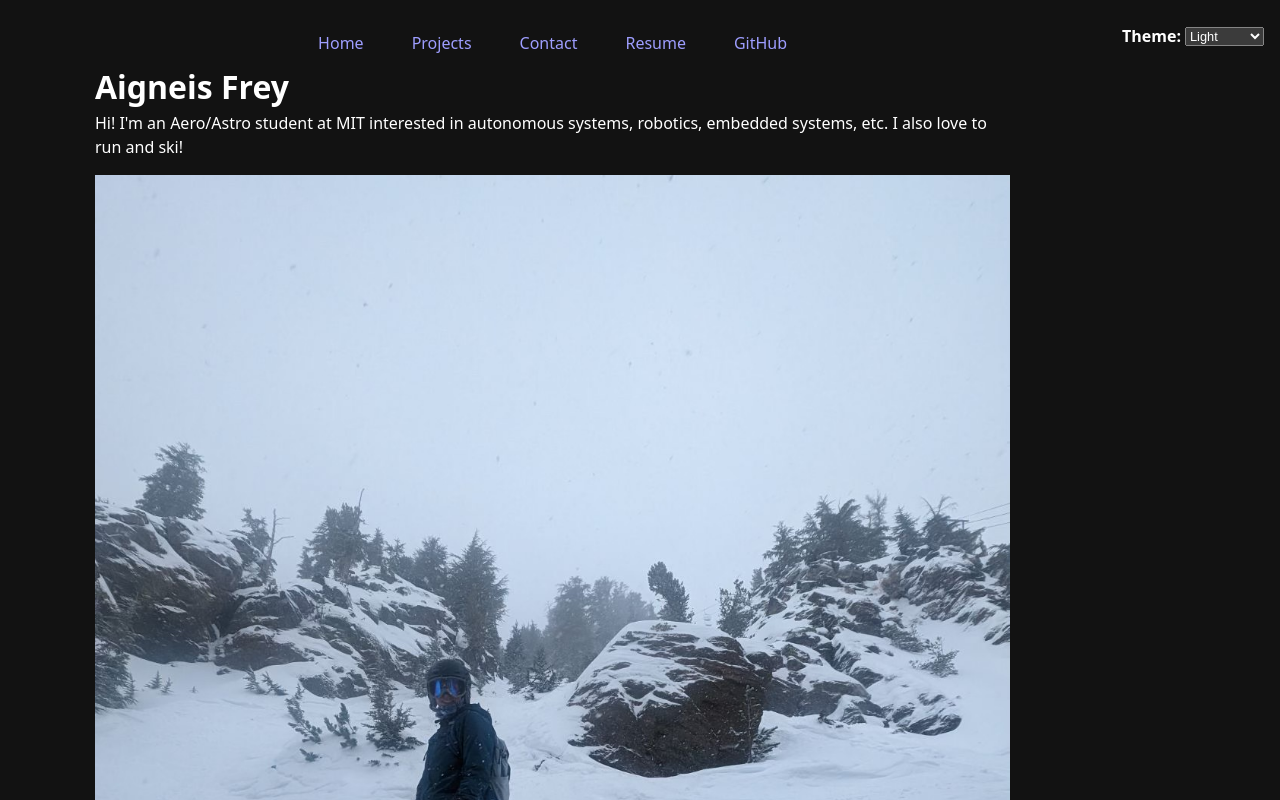
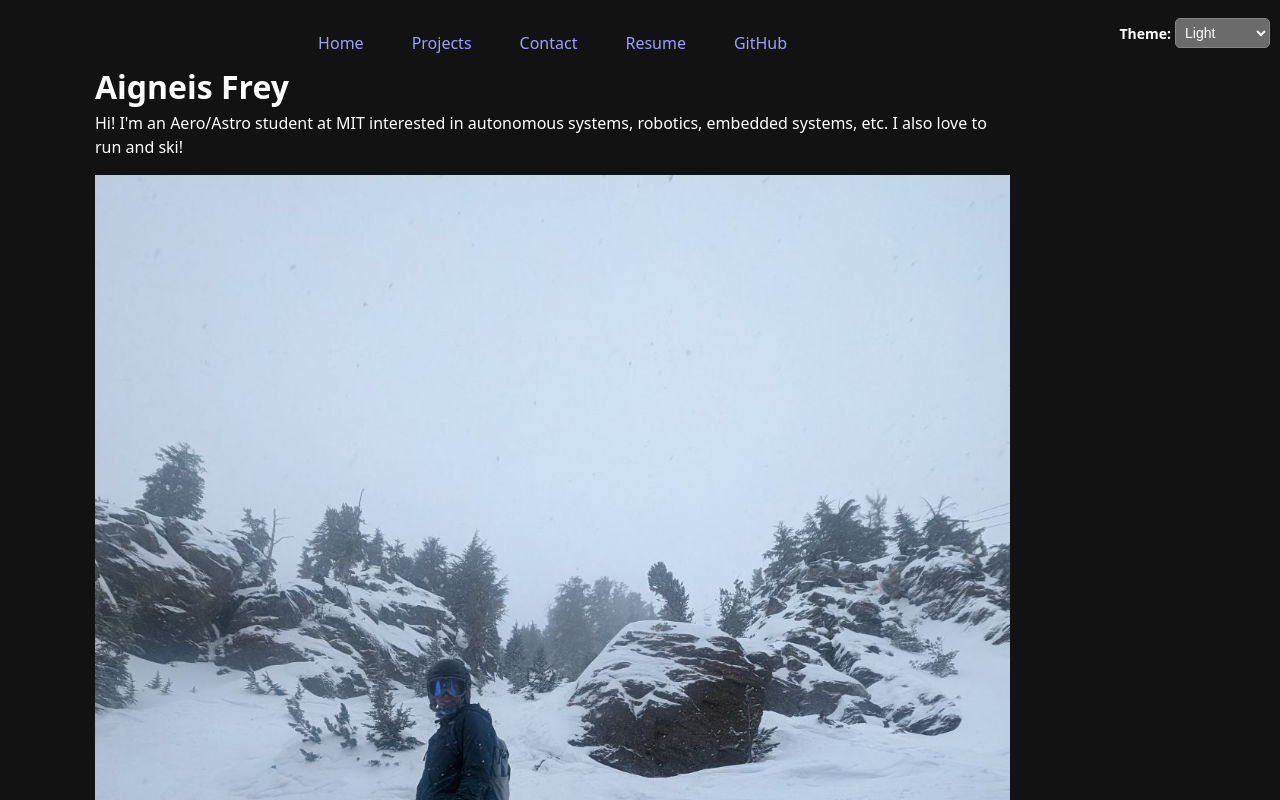
Before and after one commit to aafrey/my-portfolio, a SvelteKit app: page / in a window 1280 px wide. Shown: the top 800 px of the page. Built offline with nearby package versions, Linux system fonts and the light colour scheme.

Commit message:
added style to layout

```diff
--- a/src/routes/+layout.svelte
+++ b/src/routes/+layout.svelte
@@ -1,5 +1,6 @@
 <script>
     import { page } from "$app/stores";
+    let colorScheme = "light dark"; // Initialize the color scheme
     let pages = [
       { url: "/my-portfolio/", title: "Home" },
       { url: "./projects", title: "Projects" },
@@ -21,4 +22,33 @@
     {/each}
   </nav>
 
+  <label class="color-scheme">
+		Theme:
+		<select id="theme-selector">
+            <option value="light">Light</option>
+            <option value="dark">Dark</option>
+            <option value="automatic">Automatic</option>
+        </select>
+	</label>
+
+  <style>
+    .color-scheme {
+      position: fixed;
+      top: 10px;
+      right: 10px;
+      z-index: 10;
+    }
+
+    label {
+      font-size: 14px;
+      font-weight: bold;
+    }
+
+    select {
+      padding: 5px;
+      font-size: 14px;
+      border-radius: 5px;
+    }
+  </style>
+
   <slot />
--- a/static/global.js
+++ b/static/global.js
@@ -108,16 +108,16 @@ function $$ (selector, context = document) {
 // TODO: Inside your styles.css file, adjust your navigation menu colors! There is nothing to do in this file in this step.
 
 // step 4.2
-document.body.insertAdjacentHTML("afterbegin", `
-	<label class="color-scheme">
-		Theme:
-		<select id="theme-selector">
-            <option value="light">Light</option>
-            <option value="dark">Dark</option>
-            <option value="automatic">Automatic</option>
-        </select>
-	</label>`
-);
+// document.body.insertAdjacentHTML("afterbegin", `
+// 	<label class="color-scheme">
+// 		Theme:
+// 		<select id="theme-selector">
+//             <option value="light">Light</option>
+//             <option value="dark">Dark</option>
+//             <option value="automatic">Automatic</option>
+//         </select>
+// 	</label>`
+// );
 
 // step 4.3
 // TODO: Inside your styles.css file, add styling to move the switcher with class .color-scheme to the top right corner. There is nothing to do in this file in this step
```
